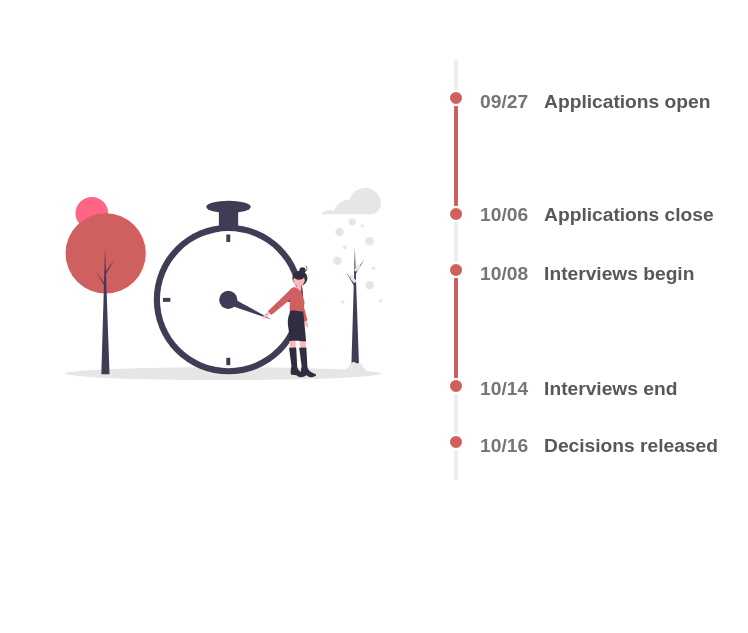
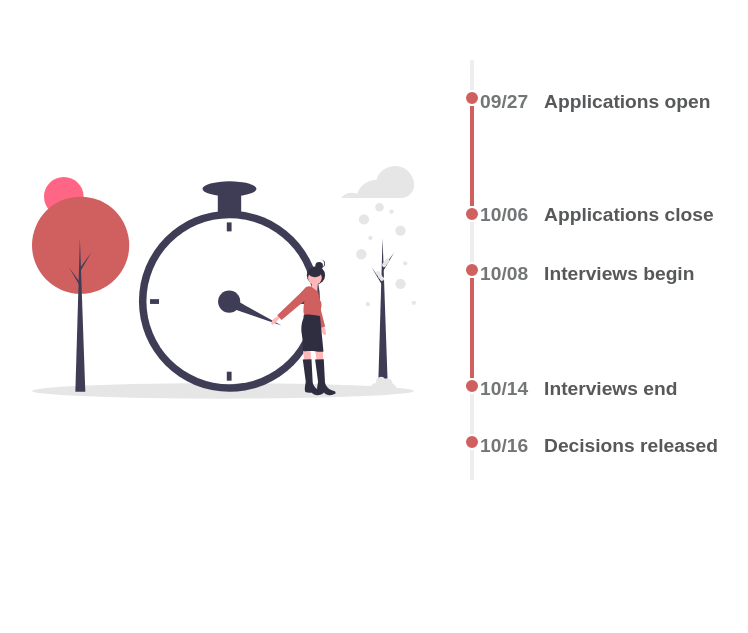
Before and after one commit to cornell-webdev/cwd-core, a React (Create React App) app: page /apply in a window 1280 px wide. Shown: the part 887-1520 px from the top of the page, without its empty margins (265-1013 px from the left). Built offline with nearby package versions, Linux system fonts and the light colour scheme.

Commit message:
Fade in timeline illust

```diff
--- a/src/pages/Apply/Timeline.tsx
+++ b/src/pages/Apply/Timeline.tsx
@@ -12,7 +12,11 @@
 
   return (
     <Container>
-      {isDesktop && <StyledIllustTimeline />}
+      {isDesktop && (
+        <FadeOnView>
+          <StyledIllustTimeline />
+        </FadeOnView>
+      )}
       <InnerContainer>
         <LineContainer>
           <VertLine height={30} />
```
